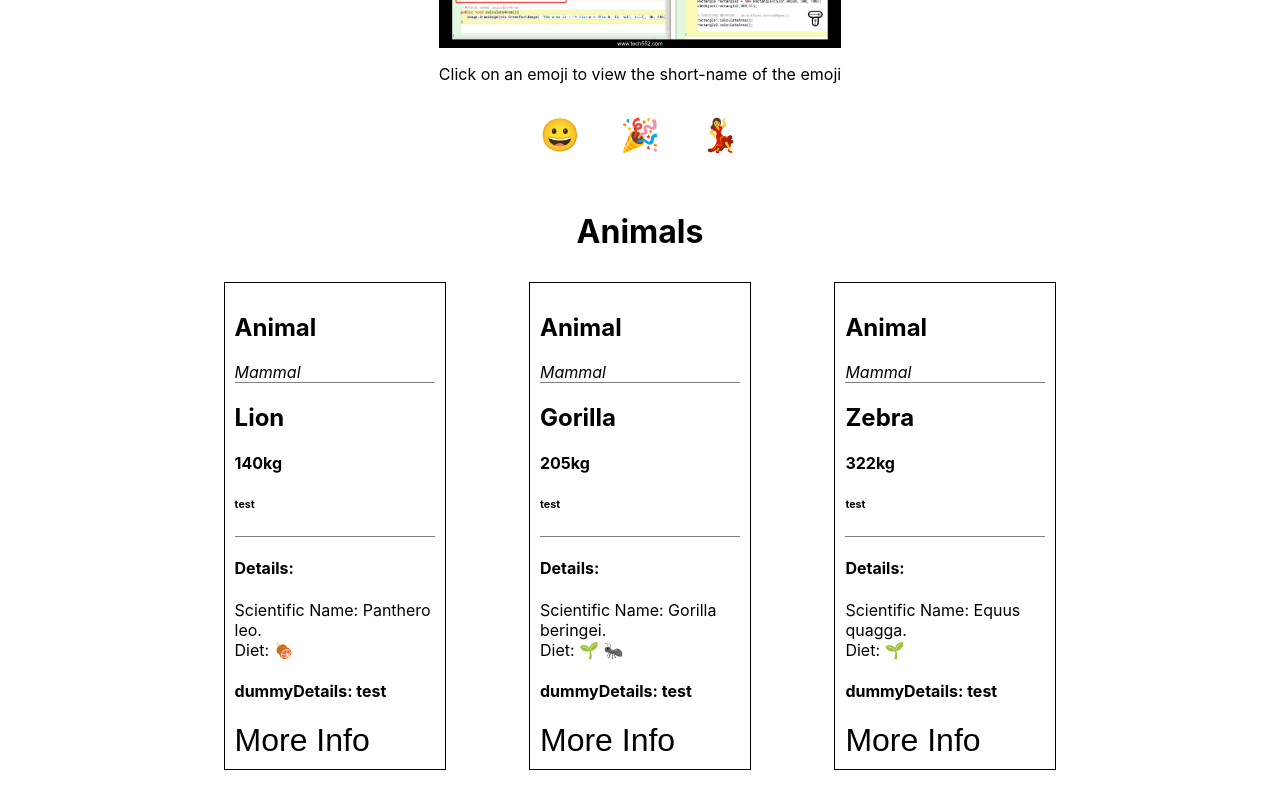
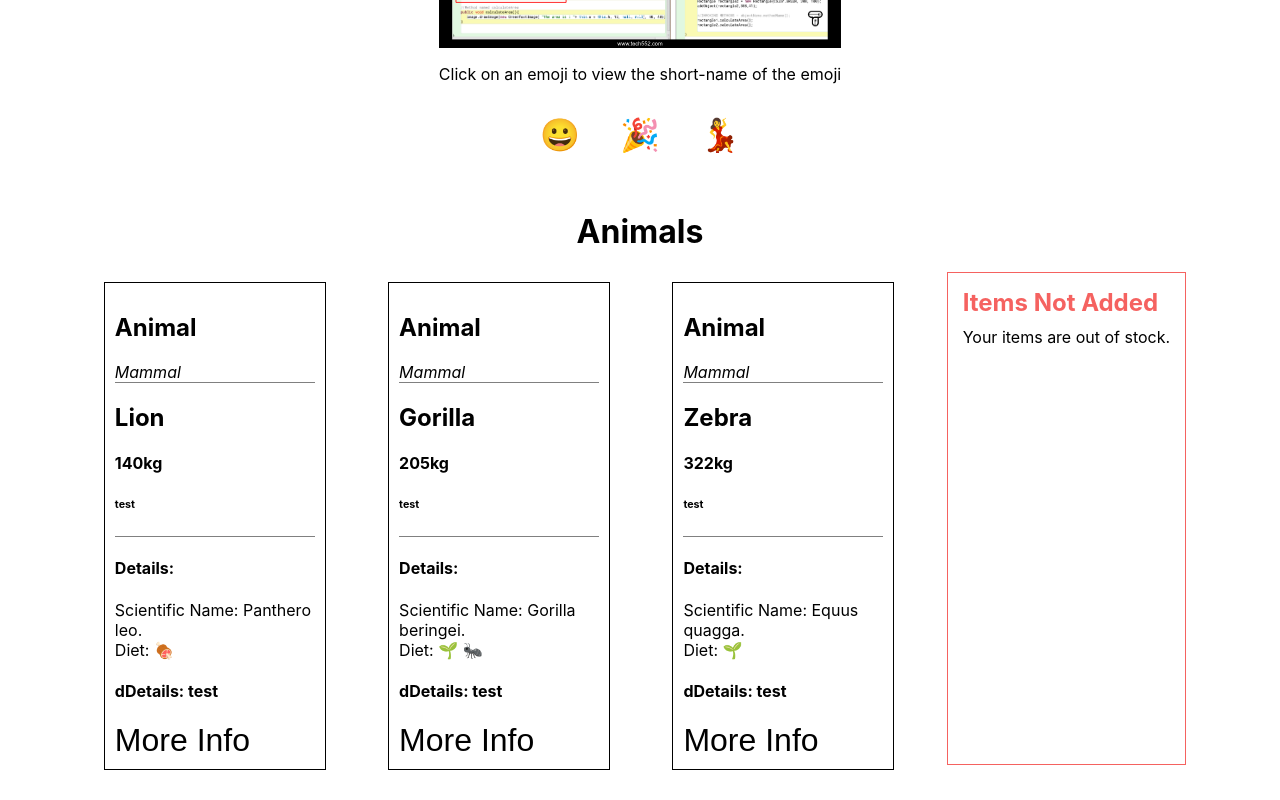
Before and after one commit to MikailaAkeredolu/feb2022-react-walkthrough, a React (Create React App) app: page / in a window 1280 px wide. Shown: the part 260-1060 px from the top of the page. Built offline with nearby package versions, Linux system fonts and the light colour scheme.

Commit message:
started css but not completed

```diff
--- /dev/null
+++ b/src/components/Alert/Alert.css
@@ -0,0 +1,24 @@
+.alert-wrapper {
+    padding: 15px;
+    margin-bottom: 15px;
+}
+
+.alert-wrapper h2 {
+    margin: 0 0 10px 0;
+}
+
+.alert-wrapper.success {
+    border: #6DA06F solid 1px;
+}
+
+.success h2 {
+    color: #6DA06F;
+}
+
+.alert-wrapper.error {
+    border: #F56260 solid 1px;
+}
+
+.error h2 {
+    color: #F56260;
+}
--- /dev/null
+++ b/src/components/Alert/Alert.js
@@ -0,0 +1,24 @@
+import React from 'react';
+import PropTypes from 'prop-types';
+import '../Alert/Alert.css'
+// children will allow you to display child components.
+// <div class="alert-wrapper error"> same as {`alert-wrapper ${type}`}
+export default function Alert({children, title, type}) {
+    return (
+        <div className={`alert-wrapper ${type}`}>
+          <h2>{title}</h2>
+          {children}
+        </div>
+      )
+}
+
+
+
+Alert.propTypes = {
+    children: PropTypes.oneOfType([
+      PropTypes.arrayOf(PropTypes.element),
+      PropTypes.element.isRequired
+    ]),
+    title: PropTypes.string.isRequired,
+    type: PropTypes.string.isRequired,
+  }
--- a/src/components/AnimalDetails/AnimalDetails.js
+++ b/src/components/AnimalDetails/AnimalDetails.js
@@ -33,7 +33,7 @@ export default function AnimalDetails({ dietDetails, scientificName, dummyDetail
       <div>
         Diet: {dietDetails.map(food => convertFood(food)).join(' ')}
       </div>
-      <h4>dummyDetails: {dummyDetails}</h4>
+      <h4>dDetails: {dummyDetails}</h4>
     </div>
   )
 }
--- a/src/components/App/App.js
+++ b/src/components/App/App.js
@@ -3,6 +3,7 @@ import './App.css';
 import Instructions from '../Instructions/Instructions.js';
 import data from '../App/data';
 import AnimalCard from '../AnimalCard/AnimalCard';
+import Alert from '../Alert/Alert';
 
 
 function displayEmojiName(event){
@@ -74,6 +75,10 @@ function App() {
                   ))
 
                 }
+
+        <Alert title="Items Not Added" type="error">
+        <div>Your items are out of stock.</div>
+      </Alert>
       </div>
 
 
```
